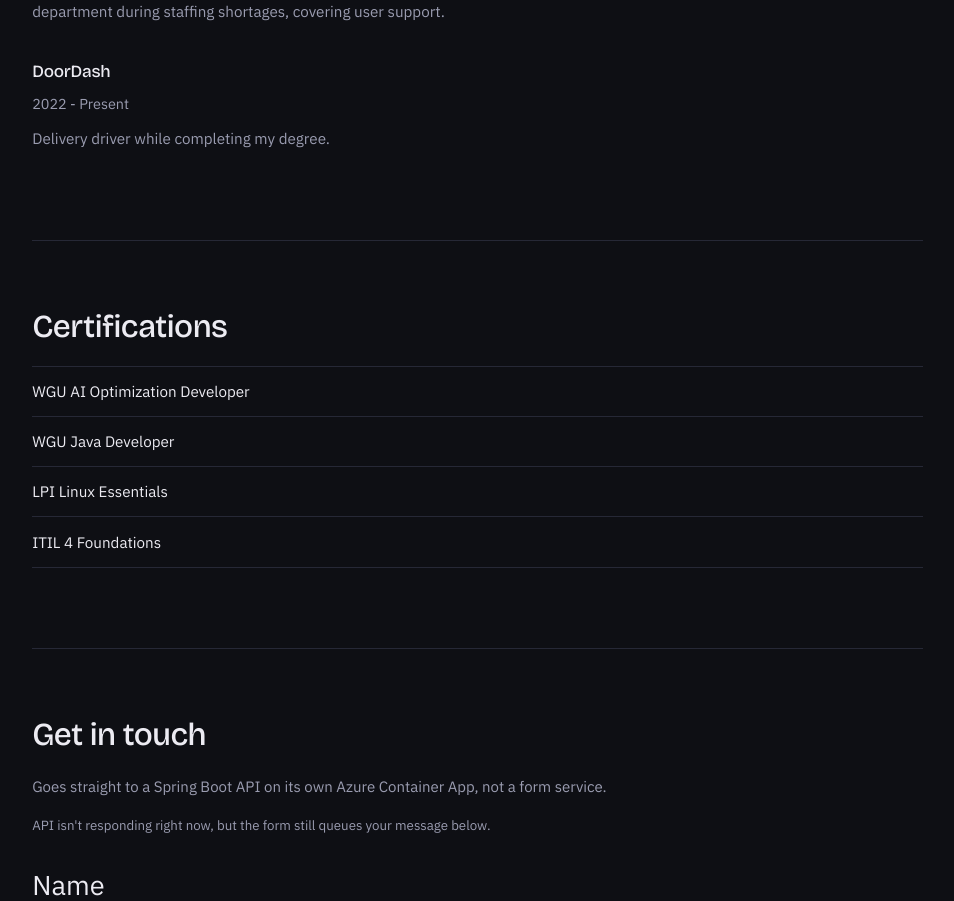
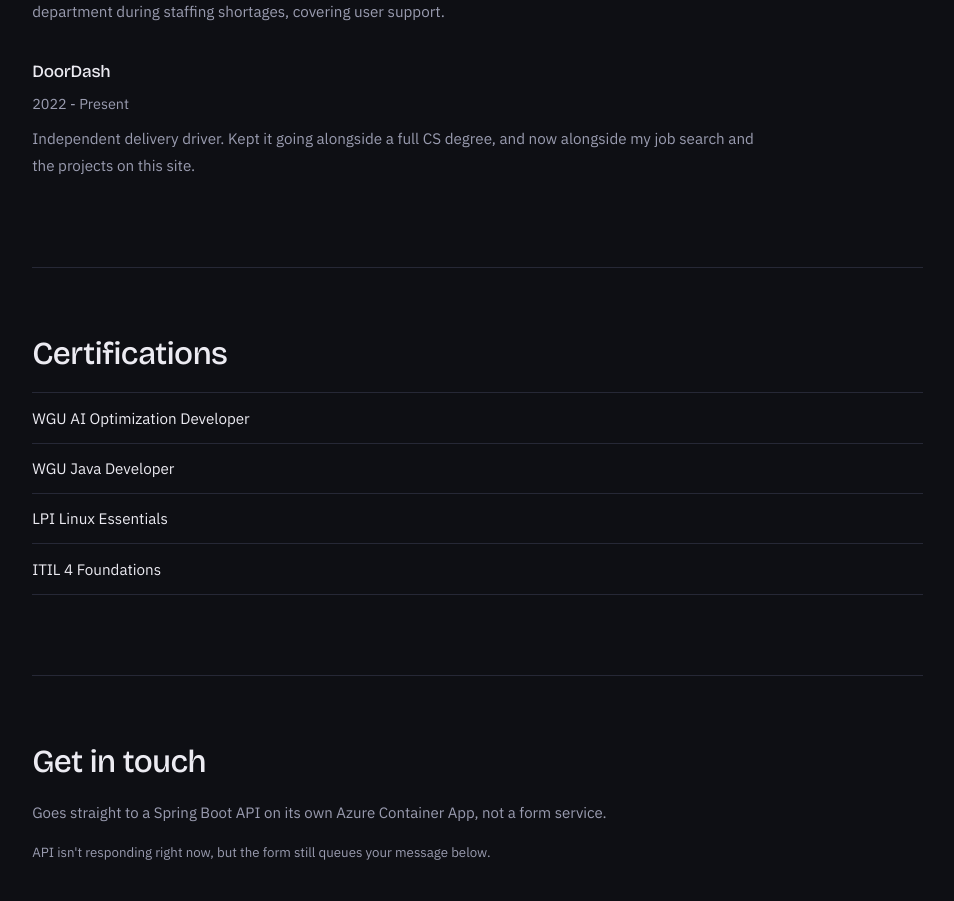
Before and after one commit to EliothK/krahler, a React (Vite) app: page / in a window 1280 px wide. Shown: the part 2180-3081 px from the top of the page, without its empty margins (319-1273 px from the left). Built offline with nearby package versions, Linux system fonts and the light colour scheme; no server answers; a web font is replaced by a local one.

Commit message:
New share image and DoorDash wording (#61)

```diff
--- a/index.html
+++ b/index.html
@@ -34,6 +34,9 @@
       content="Elioth Krahler — CS graduate in Bismarck, ND building forecasting systems and the delivery pipelines that put them in production. Open to DevOps, fullstack, and backend roles."
     />
     <meta property="og:image" content="https://krahler.com/og.png" />
+    <meta property="og:image:width" content="1200" />
+    <meta property="og:image:height" content="630" />
+    <meta property="og:image:alt" content="Elioth Krahler: Curious first. Shipped second. Open to DevOps, fullstack and backend roles." />
     <meta property="og:url" content="https://krahler.com" />
     <meta property="og:type" content="website" />
     <meta name="twitter:card" content="summary_large_image" />
--- a/src/components/Experience.tsx
+++ b/src/components/Experience.tsx
@@ -20,7 +20,11 @@
             <div className="entry">
                 <h3>DoorDash</h3>
                 <p className="when">2022 - Present</p>
-                <p>Delivery driver while completing my degree.</p>
+                <p>
+                    Independent delivery driver. Kept it going alongside a full
+                    CS degree, and now alongside my job search and the projects
+                    on this site.
+                </p>
             </div>
         </section>
     );
```
Also changed, not shown: public/og.png.
